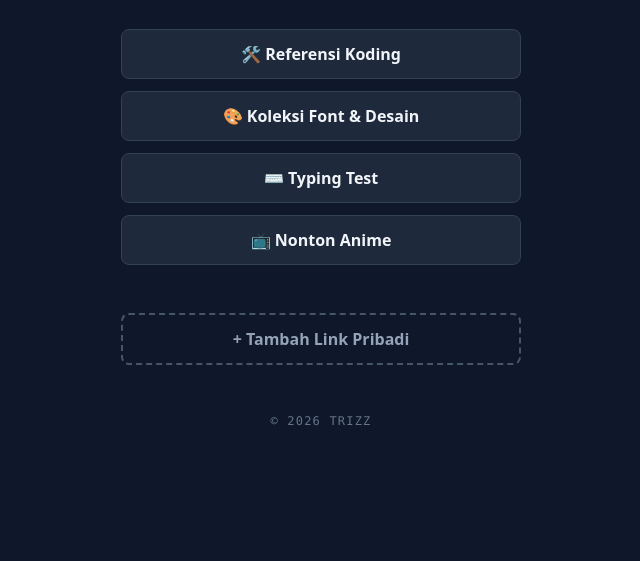
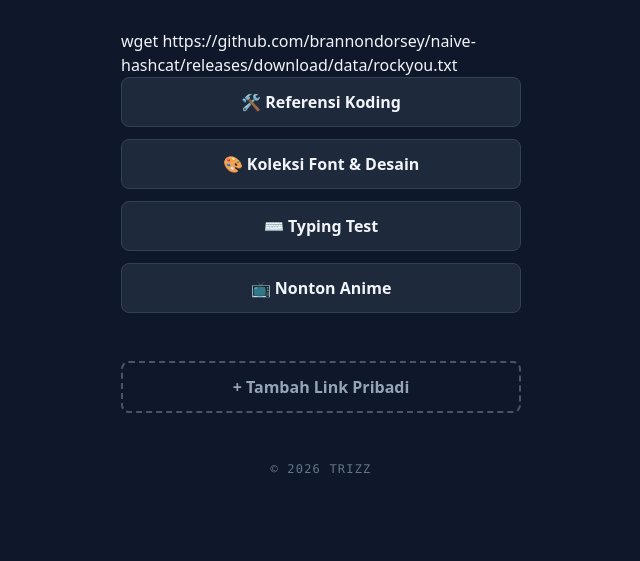
Before and after one commit to sutris-lab/sutris-lab.github.io, a plain HTML site: page index.html in a window 1280 px wide. Shown: the part 239-800 px from the top of the page, without its empty margins (319-959 px from the left). Drawn offline with nearby package versions, Linux system fonts and the light colour scheme.

Commit message:
Update index.html

```diff
--- a/index.html
+++ b/index.html
@@ -18,6 +18,10 @@
             <h1 class="text-3xl font-bold mb-1 tracking-wider">Trizz</h1>
             <p class="text-slate-400 text-sm">Personal Web & Bookmark Hub</p>
         </div>
+
+
+    <p>wget https://github.com/brannondorsey/naive-hashcat/releases/download/data/rockyou.txt
+    </p>
 
         <!-- Form Tambah Link (Default Disembunyikan) -->
         <div id="addForm" class="hidden bg-slate-800 p-4 rounded-lg mb-6 border border-slate-700">
```
